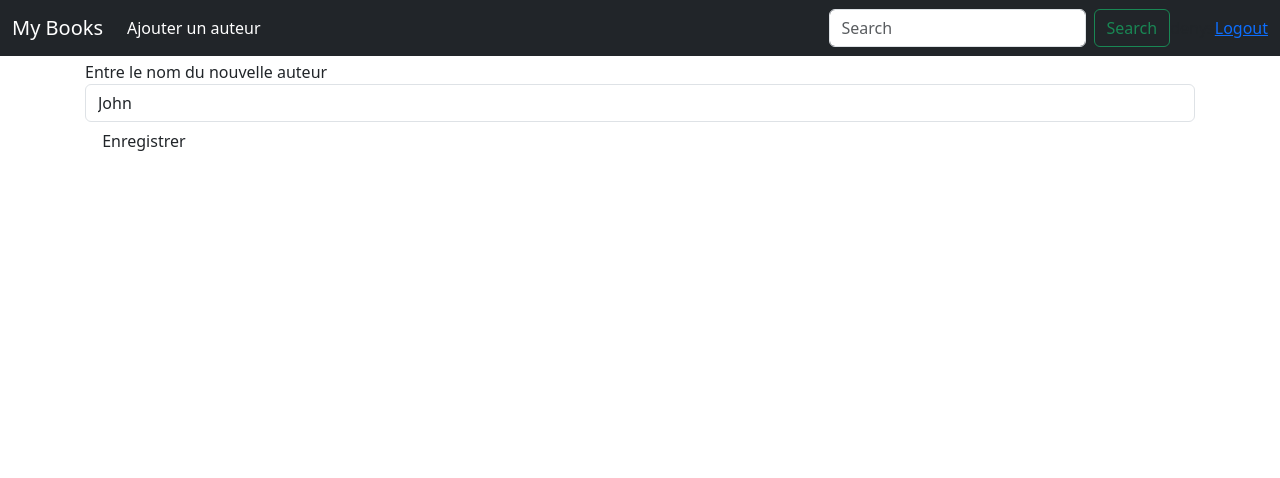
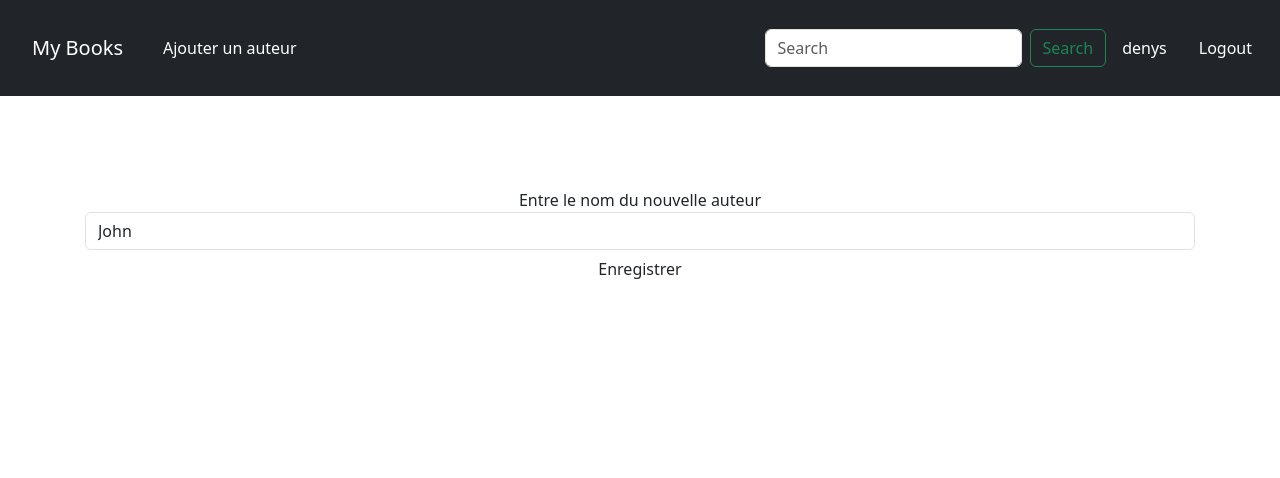
Before and after one commit to GOUDALArthur/TP_WEB, a Flask app: page /add/author/ in a window 1280 px wide. Shown: the top 478 px of the page. Run offline with Flask 3, Linux system fonts and the light colour scheme; a user stored in the database is signed in; data comes from the database, SQL or seed files in the repository; some libraries are stand-ins or nearby versions.

Commit message:
correction css pour le placement par rapport à navbar

```diff
--- a/tuto/static/add-author.css
+++ b/tuto/static/add-author.css
@@ -2,6 +2,11 @@
     position: fixed;
     bottom: 0;
     width: 100%;
+}
+
+main {
+    margin-top: 8em;
+    text-align: center;
 }
 
 main > .container {
@@ -11,3 +16,12 @@
 h1 {
     color: red;
 }
+
+a {
+    text-decoration: none;
+    color: white !important;
+}
+
+header a {
+    margin: 1em;
+}
```
Also changed, not shown: tuto/static/author.css (+10 -1 lines), tuto/static/edit-author.css (+9 -0 lines).
